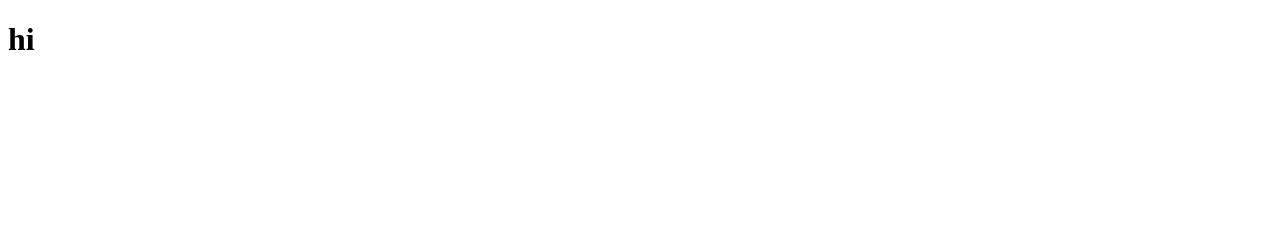
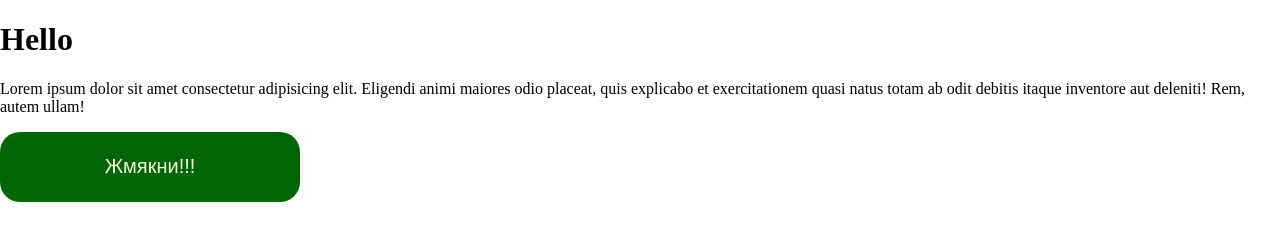
Before and after one commit to denis010601/diplom, a plain HTML site: page index.html in a window 1280 px wide. Drawn offline with Linux system fonts and the light colour scheme.

Commit message:
Добавил кнопку и прописал для нее стили

```diff
--- a/index.html
+++ b/index.html
@@ -5,8 +5,12 @@
     <meta http-equiv="X-UA-Compatible" content="IE=edge">
     <meta name="viewport" content="width=device-width, initial-scale=1.0">
     <title>Document</title>
+    <link rel="stylesheet" href="style.css">
 </head>
 <body>
-    <h1>hi</h1>
+    <h1>Hello</h1>
+    <p>Lorem ipsum dolor sit amet consectetur adipisicing elit. Eligendi animi maiores odio placeat, quis explicabo et exercitationem quasi natus totam ab odit debitis itaque inventore aut deleniti! Rem, autem ullam!</p>
+    <button>Жмякни!!!</button>
+
 </body>
 </html>
--- a/style.css
+++ b/style.css
@@ -6,3 +6,19 @@ body {
     margin: 0;
     padding: 0;
 }
+
+button {
+    width: 300px;
+    height: 70px;
+    color: beige;
+    background: rgb(0, 102, 5);
+    border: none;
+    border-radius: 20px;
+    cursor: pointer;
+    font-size: 20px;
+    transition:  .2s;
+}
+button:hover{
+    transform: rotate(-5deg);
+
+}
```
